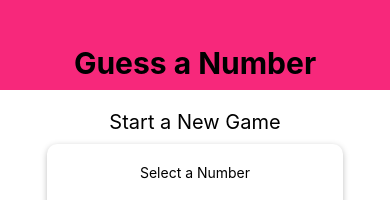
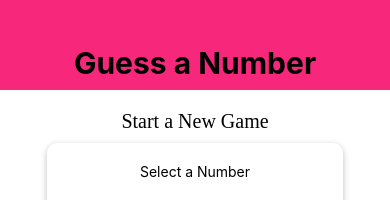
Before and after one commit to rpadilla6/Guess-The-Number, a React Native app: screen / in a window 390 px wide. Shown: the top 200 px of the page. Built offline with nearby package versions, Linux system fonts and the light colour scheme.

Commit message:
Added Font

```diff
--- a/package.json
+++ b/package.json
@@ -23,5 +23,10 @@
   },
   "jest": {
     "preset": "react-native"
+  },
+  "rnpm": {
+    "assets": [
+      "./assets/fonts/"
+    ]
   }
 }
--- a/screens/StartGameScreen.js
+++ b/screens/StartGameScreen.js
@@ -82,6 +82,7 @@ const styles = StyleSheet.create({
     title:{
         fontSize: 20,
         marginVertical: 10,
+        fontFamily: 'OpenSans-Bold',
     },
     inputContainer: {
         width: 300,
```
Also changed, not shown: assets/fonts/OpenSans-Bold.ttf (added), assets/fonts/OpenSans-Regular.ttf (added), 4 other files (tests, documents, lock files or other folders).
